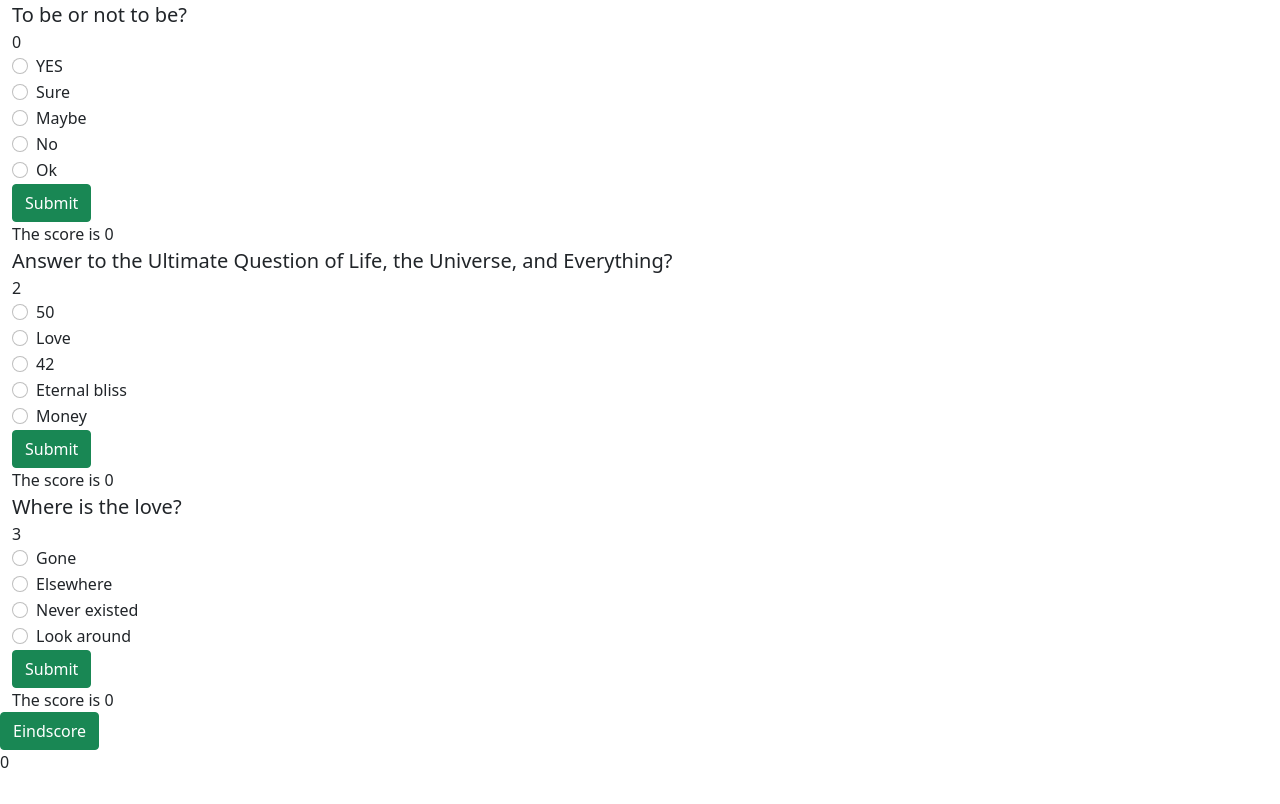
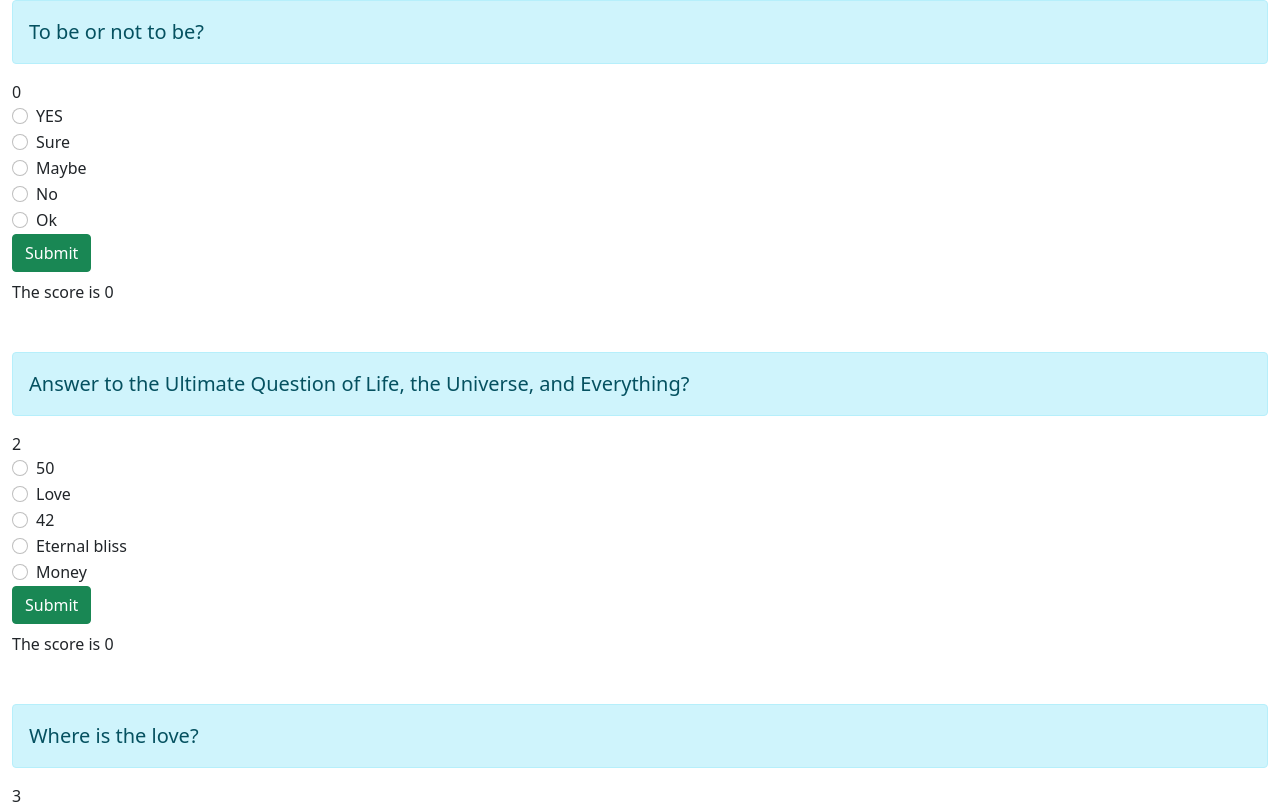
Before and after one commit to witusj/ooptest, a Next.js app: page / in a window 1280 px wide. Shown: the top 804 px of the page. Built offline with nearby package versions, Linux system fonts and the light colour scheme.

Commit message:
Some styles added

```diff
--- a/components/quizitem.js
+++ b/components/quizitem.js
@@ -23,7 +23,7 @@ const QuizItem = (props) => {
 
     return (
         <div>
-            <div className="lead">{props.text}</div>
+            <div className="lead alert alert-info">{props.text}</div>
             <div>{props.trueposition}</div>
             <Form key={`${props.qid}`}>
                 {options.map((option, index) => ( // Create the answer options and store their array index in the id of the input element
@@ -43,7 +43,7 @@ const QuizItem = (props) => {
                     }
                     }>Submit</Button>
             </Form>
-            <div>The score is {score}</div>
+            <div className="mt-2 mb-5">The score is {score}</div>
         </div>
 
     )
--- a/pages/index.js
+++ b/pages/index.js
@@ -51,7 +51,7 @@ export default function Home() {
       <div className="container-fluid">
         {questions}
       </div>
-      <Button type="button" className="btn btn-success"
+      <Button type="button" className="btn btn-primary"
         onClick={(event) => {
           setTotalscore(sumArray(scoreboard))
           event.preventDefault() // Important! Otherwise the score will be calculated when a radio button is checked
```
